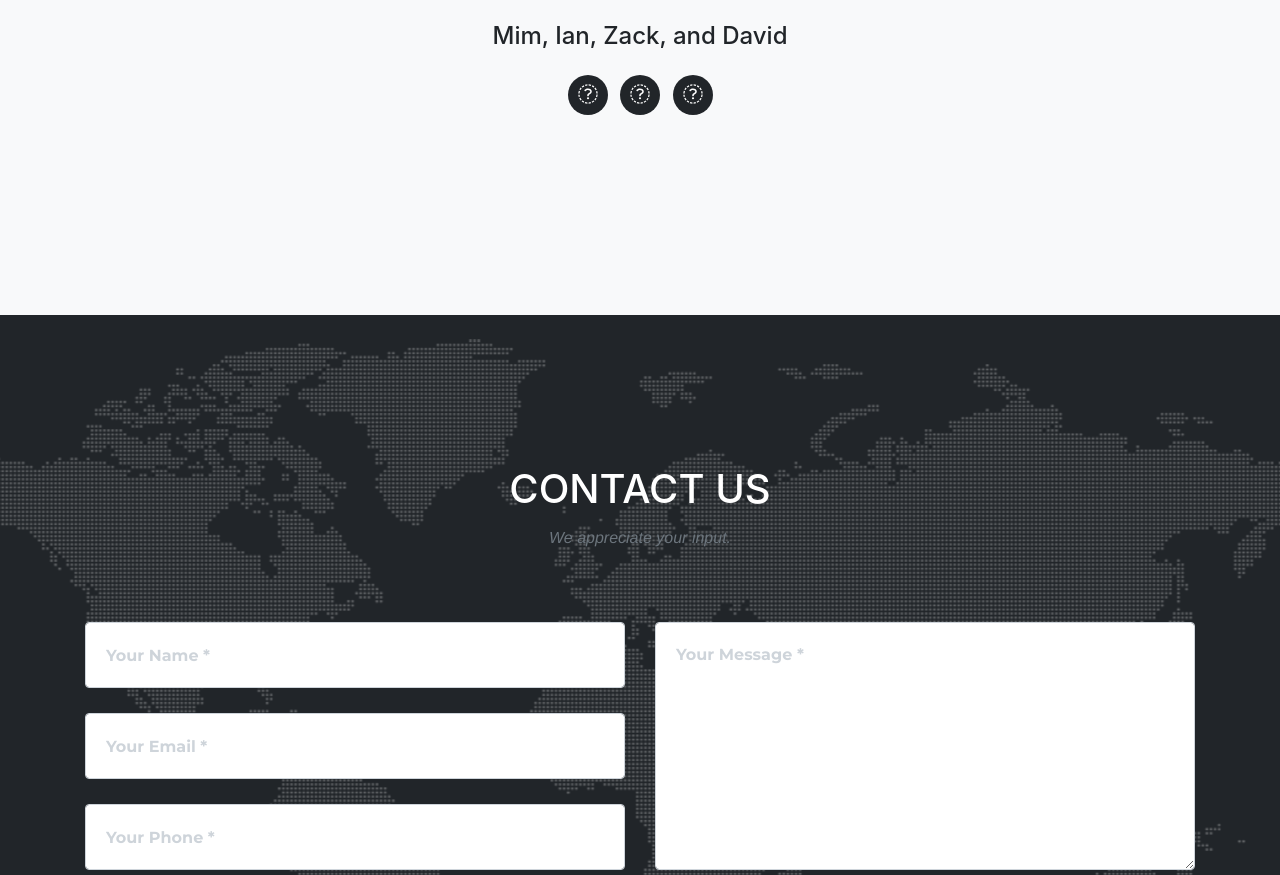
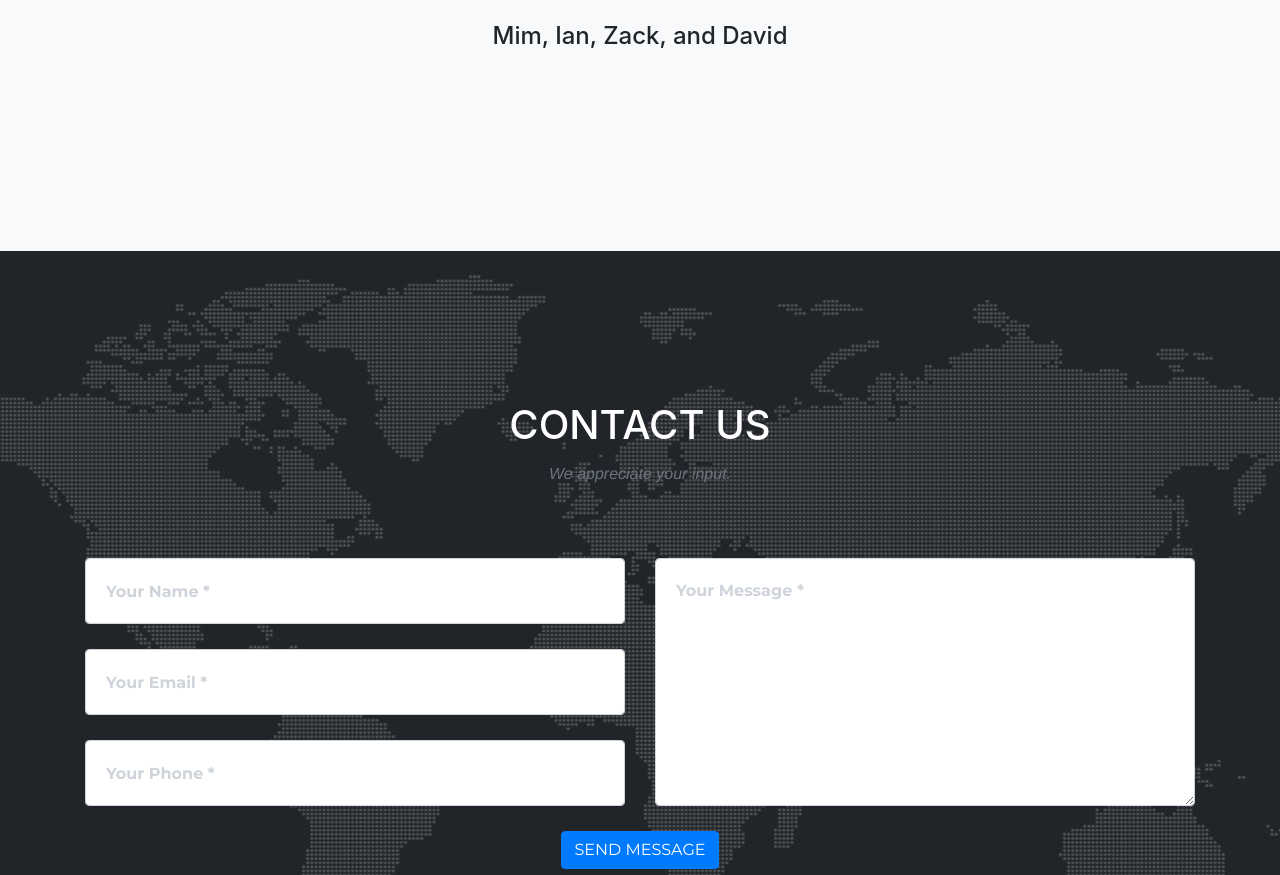
Before and after one commit to Itseno/HealthHackSubDZIM, a website with bundled scripts: page index.html in a window 1280 px wide. Shown: the part 1955-2830 px from the top of the page. Built offline with nearby package versions, Linux system fonts and the light colour scheme; files whose address does not match are found by name; a web font is replaced by a local one.

Commit message:
no social medias

```diff
--- a/index.html
+++ b/index.html
@@ -111,25 +111,6 @@
             <div class="team-member">
               <img class="mx-auto rounded-circle" src="img/team/1.jpg" alt="">
               <h4>Mim, Ian, Zack, and David</h4>
-              <br>
-              <ul class="list-inline social-buttons">
-                <li class="list-inline-item">
-                  <a href="#">
-                    <i class="fa fa-twitter"></i>
-                  </a>
-                </li>
-                <li class="list-inline-item">
-                  <a href="#">
-                    <i class="fa fa-facebook"></i>
-                  </a>
-                </li>
-                <li class="list-inline-item">
-                  <a href="#">
-                    <i class="fa fa-linkedin"></i>
-                  </a>
-                </li>
-              </ul>
-            </div>
 
     </section>
 
```
